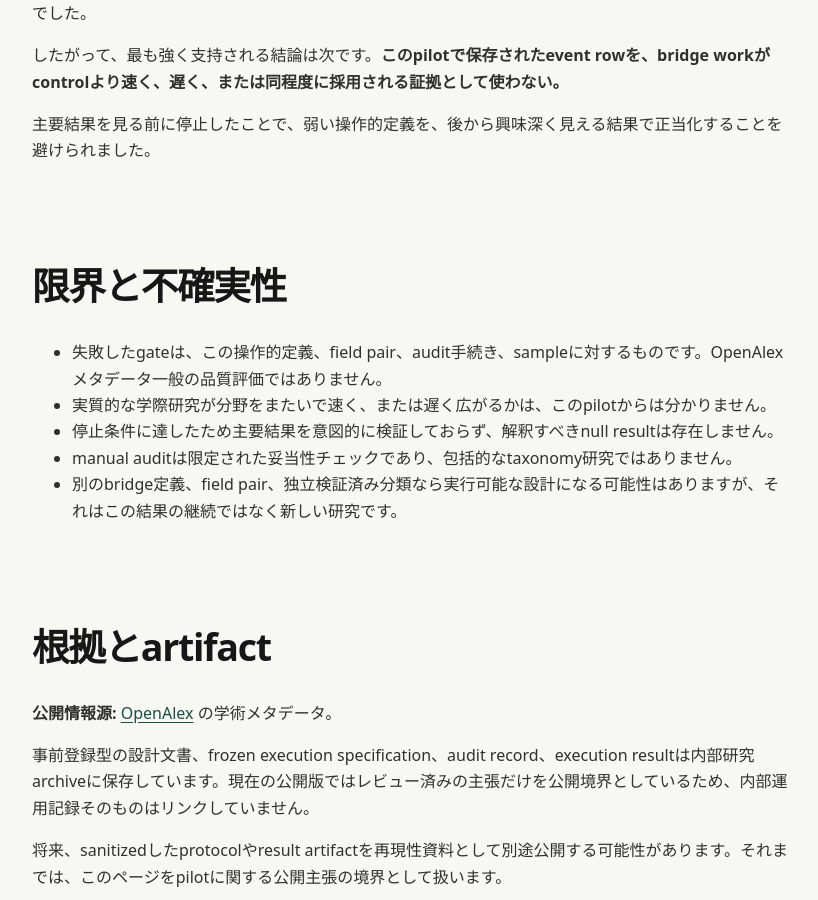
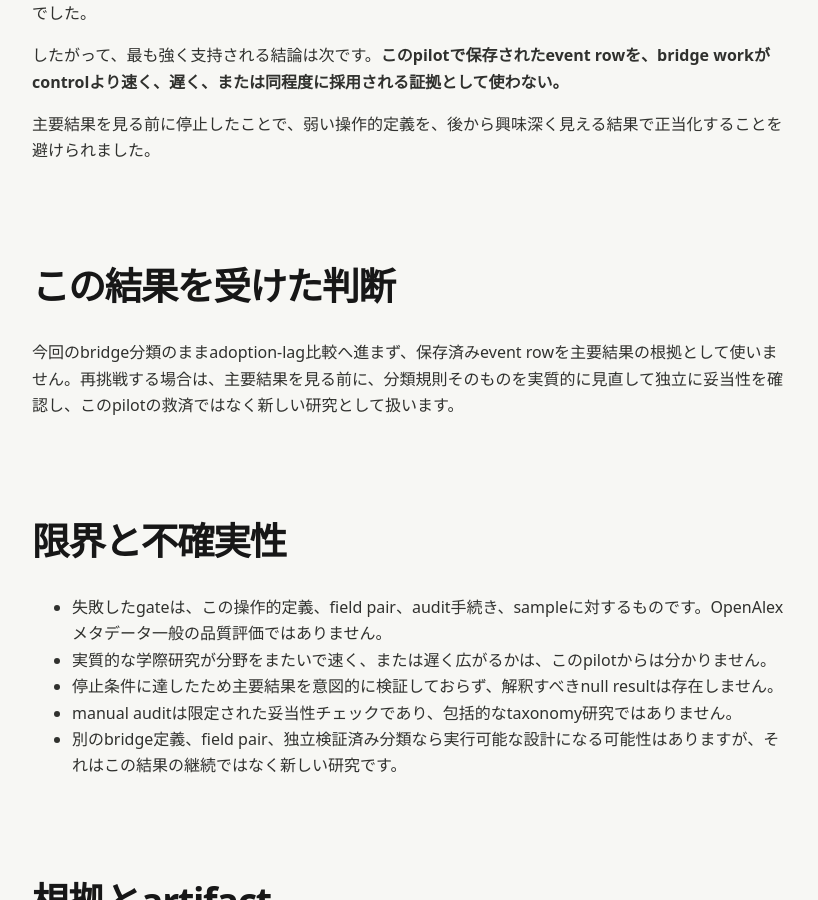
Before and after one commit to Josh-Temple/studio-lab-research, a Jekyll site: the page built from ja/research/openalex-bridge-adoption-lag.md, in a window 1280 px wide and 900 px high, scrolled down 2104 px. Shown: the whole window, without its empty margins (48-866 px from the left). Built offline with Jekyll 4.4.1, drawn with Linux system fonts in a browser that asks for light colours.

Commit message:
OpenAlex pilotに判断セクションを追加

```diff
--- a/ja/research/openalex-bridge-adoption-lag.md
+++ b/ja/research/openalex-bridge-adoption-lag.md
@@ -44,6 +44,10 @@ source-exactな再設計によってpipelineの機械的部分は再現可能か
 
 主要結果を見る前に停止したことで、弱い操作的定義を、後から興味深く見える結果で正当化することを避けられました。
 
+## この結果を受けた判断
+
+今回のbridge分類のままadoption-lag比較へ進まず、保存済みevent rowを主要結果の根拠として使いません。再挑戦する場合は、主要結果を見る前に、分類規則そのものを実質的に見直して独立に妥当性を確認し、このpilotの救済ではなく新しい研究として扱います。
+
 ## 限界と不確実性
 
 - 失敗したgateは、この操作的定義、field pair、audit手続き、sampleに対するものです。OpenAlexメタデータ一般の品質評価ではありません。
```
